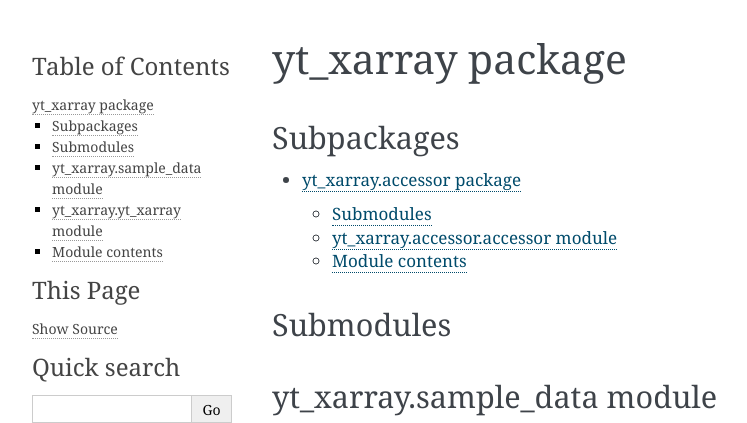
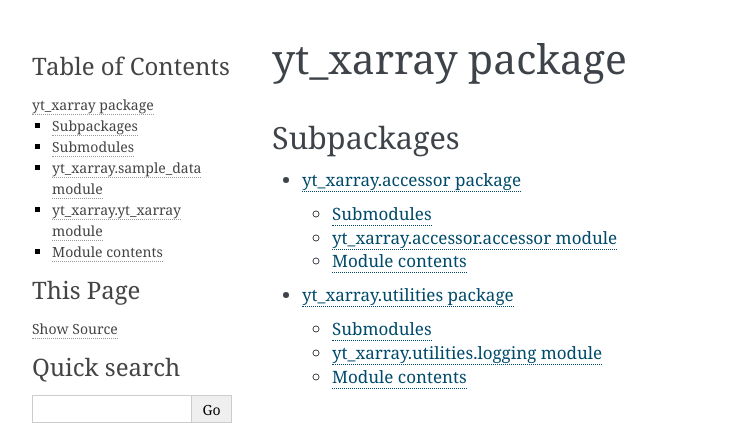
Before and after one commit to data-exp-lab/yt_xarray, a Sphinx documentation site: the page built from docs/yt_xarray.rst, in a window 1280 px wide, cut to the strip 0-423 px from the top of the page. Shown: the whole strip, without its empty margins (148-895 px from the left). Built offline with Sphinx 7.4.7, drawn with Linux system fonts in a browser that asks for light colours; pages that are not in the unit, such as notebooks, are missing from menus.

Commit message:
fixing some docs typos

```diff
--- a/docs/faq.rst
+++ b/docs/faq.rst
@@ -50,7 +50,7 @@ coordinate aliasing (see `above <#unknown-coordinate-names>`_), it is important
 will successfully run, the results may  be unexpected. Many of yt's analysis routines
 involve projecting or volume-averaging, which would yield incorrect results when
 treating, for example, a pressure-coordinate as a length. Generally, the functionality
-that will work is that related to data selection such as plotting slices (``yt.SlicePlot()`),
+that will work is that related to data selection such as plotting slices (``yt.SlicePlot()``),
 subselecting data or finding extrema. Some methods, like ``yt.PhasePlot()`` may work
 if care is taken to set the averaging keyword arguments appropriately.
 
--- a/docs/index.rst
+++ b/docs/index.rst
@@ -21,7 +21,7 @@ To get started check out the following pages:
    supported_grids
    examples
    faq
-   modules
+   API <modules>
    contributing
 
 Indices and tables
--- a/docs/yt_xarray.rst
+++ b/docs/yt_xarray.rst
@@ -7,6 +7,7 @@ Subpackages
 .. toctree::
 
     yt_xarray.accessor
+    yt_xarray.utilities
 
 Submodules
 ----------
--- /dev/null
+++ b/docs/yt_xarray.utilities.rst
@@ -0,0 +1,22 @@
+yt\_xarray.utilities package
+============================
+
+Submodules
+----------
+
+yt\_xarray.utilities.logging module
+-----------------------------------
+
+.. automodule:: yt_xarray.utilities.logging
+    :members:
+    :undoc-members:
+    :show-inheritance:
+
+
+Module contents
+---------------
+
+.. automodule:: yt_xarray.utilities
+    :members:
+    :undoc-members:
+    :show-inheritance:
```
